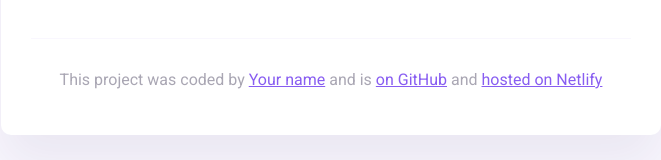
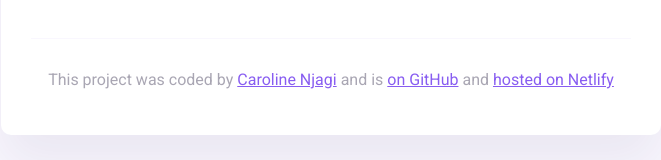
Before and after one commit to Carol-77/shecodes-weatherapp, a plain HTML site: page index.html in a window 1280 px wide. Shown: the part 325-485 px from the top of the page, without its empty margins (309-970 px from the left). Drawn offline with nearby package versions, Linux system fonts and the light colour scheme; files that its build step writes are made by us from their sources; files whose address does not match are found by name.

Commit message:
Update index.html
Added a link to my Github account

```diff
--- a/index.html
+++ b/index.html
@@ -47,7 +47,7 @@
       <footer>
         <p>
           This project was coded by
-          <a href="#" target="_blank">Your name</a> and is
+          <a href="https://github.com/Carol-77" target="_blank">Caroline Njagi</a> and is
           <a href="#" target="_blank"> on GitHub</a> and
           <a href="#" target="_blank">hosted on Netlify</a>
         </p>
```
